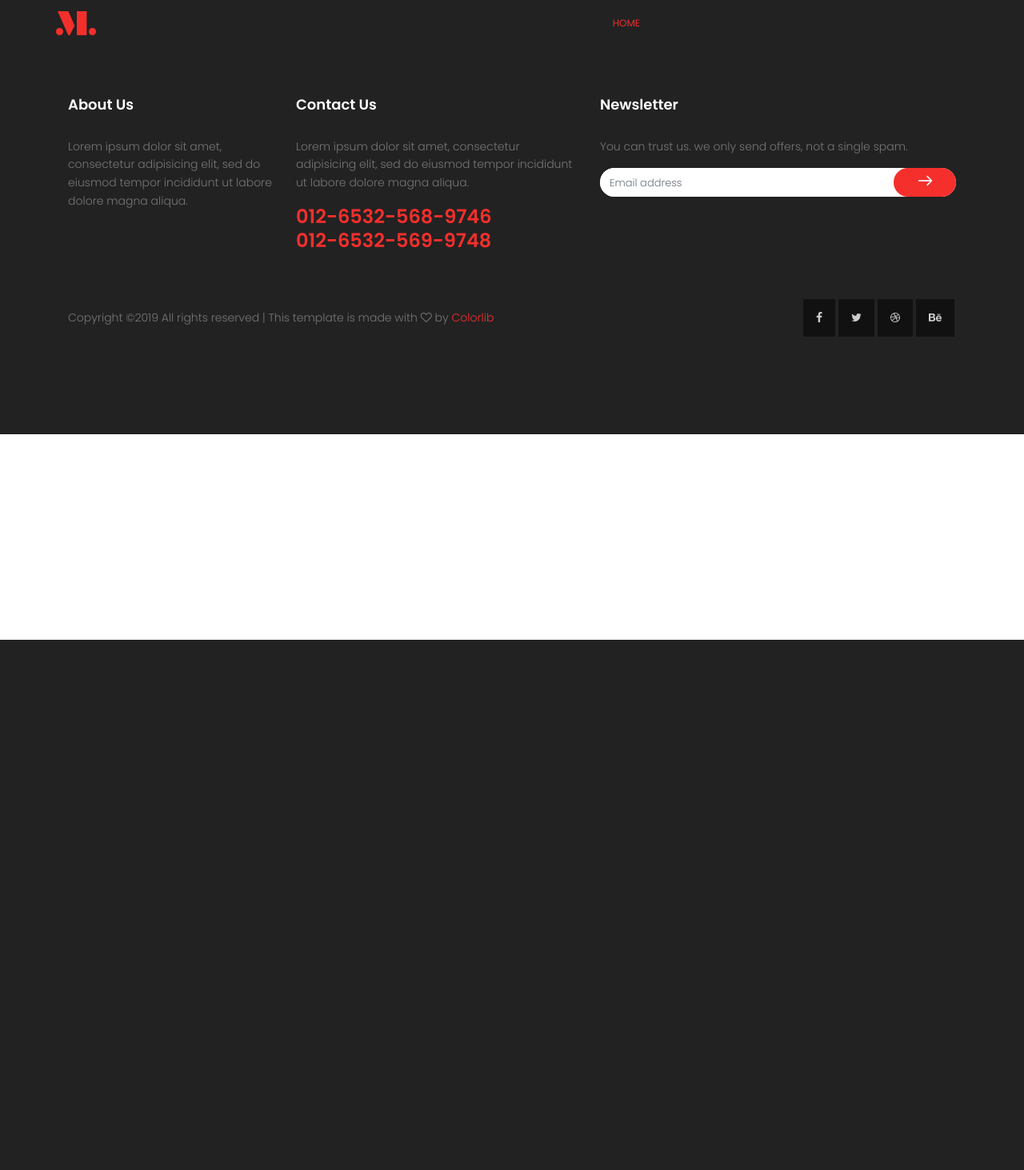
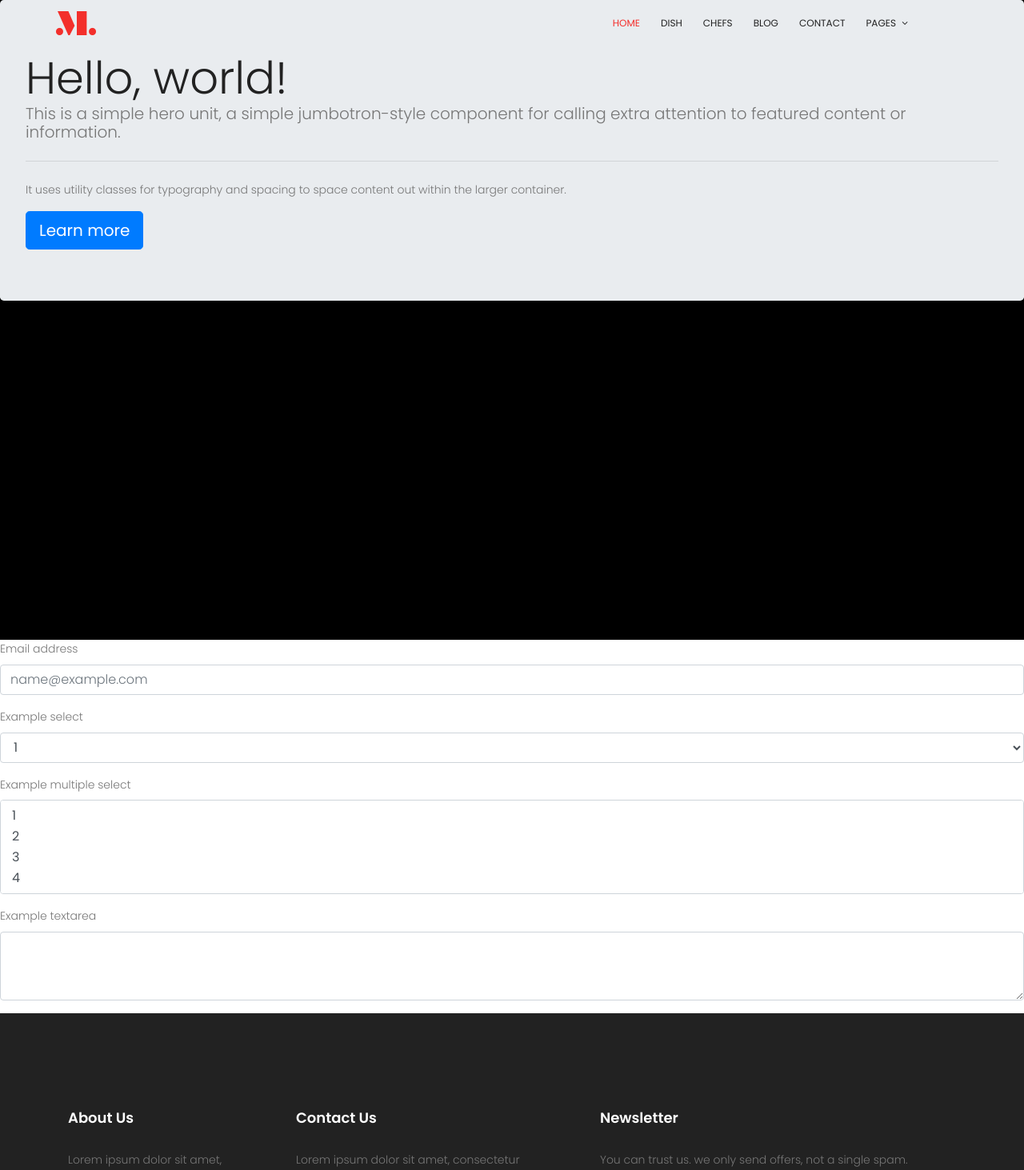
Before and after one commit to keziatesiman/spoonful-of-goodness, a Django app: page / in a window 1280 px wide. Shown: the top 1463 px of the page at 80% size. Before the commit the page ends 800 px from the top, so only its background shows below. Run offline with Django 3.2, Linux system fonts and the light colour scheme; some libraries are stand-ins or nearby versions.

Commit message:
Initial commit.

```diff
--- /dev/null
+++ b/homepage/static/css/homepage.css
@@ -0,0 +1,4 @@
+.section {
+    height: 100vh;
+    background-color: black;
+}
--- a/homepage/templates/index.html
+++ b/homepage/templates/index.html
@@ -1 +1,53 @@
 {% extends "spoonfulofgoodness/layout/base.html" %}
+{% load staticfiles %}
+{% load static %}
+
+{% block head %}
+<link rel="stylesheet" href="{% static 'css/homepage.css' %}" type="text/css">
+{% endblock %}
+
+{% block content %}
+<div class="section">
+    <div class="jumbotron">
+        <h1 class="display-4">Hello, world!</h1>
+        <p class="lead">This is a simple hero unit, a simple jumbotron-style component for calling extra attention to featured content or information.</p>
+        <hr class="my-4">
+        <p>It uses utility classes for typography and spacing to space content out within the larger container.</p>
+        <a class="btn btn-primary btn-lg" href="#" role="button">Learn more</a>
+    </div>
+</div>
+
+<div>
+    <form>
+        <div class="form-group">
+            <label for="exampleFormControlInput1">Email address</label>
+            <input type="email" class="form-control" id="exampleFormControlInput1" placeholder="name@example.com">
+        </div>
+        <div class="form-group">
+            <label for="exampleFormControlSelect1">Example select</label>
+            <select class="form-control" id="exampleFormControlSelect1">
+                <option>1</option>
+                <option>2</option>
+                <option>3</option>
+                <option>4</option>
+                <option>5</option>
+            </select>
+        </div>
+        <div class="form-group">
+            <label for="exampleFormControlSelect2">Example multiple select</label>
+            <select multiple class="form-control" id="exampleFormControlSelect2">
+                <option>1</option>
+                <option>2</option>
+                <option>3</option>
+                <option>4</option>
+                <option>5</option>
+            </select>
+        </div>
+        <div class="form-group">
+            <label for="exampleFormControlTextarea1">Example textarea</label>
+            <textarea class="form-control" id="exampleFormControlTextarea1" rows="3"></textarea>
+        </div>
+      </form>
+</div>
+
+{% endblock %}
--- a/spoonfulofgoodness/settings.py
+++ b/spoonfulofgoodness/settings.py
@@ -107,7 +107,7 @@
 
 LANGUAGE_CODE = 'en-us'
 
-TIME_ZONE = 'Asia/Bangkok'
+TIME_ZONE = 'Asia/Jakarta'
 
 USE_I18N = True
 
@@ -122,5 +122,6 @@
 STATIC_URL = '/static/'
 STATICFILES_DIRS = (
     os.path.join(BASE_DIR, 'static_asset'),
+    os.path.join(BASE_DIR, 'homepage/static'),
 )
 STATIC_ROOT = os.path.join(BASE_DIR,'static')
--- a/templates/spoonfulofgoodness/layout/base.html
+++ b/templates/spoonfulofgoodness/layout/base.html
@@ -30,6 +30,8 @@
       <link rel="stylesheet" href="{% static 'css/animate.min.css' %}">
       <link rel="stylesheet" href="{% static 'css/owl.carousel.css' %}">
       <link rel="stylesheet" href="{% static 'css/main.css' %}">
+      {% block head %}
+      {% endblock %}
     </head>
 <body>
    <header id="header" id="home">
```
Also changed, not shown: templates/spoonfulofgoodness/partials/header.html (indentation only).
